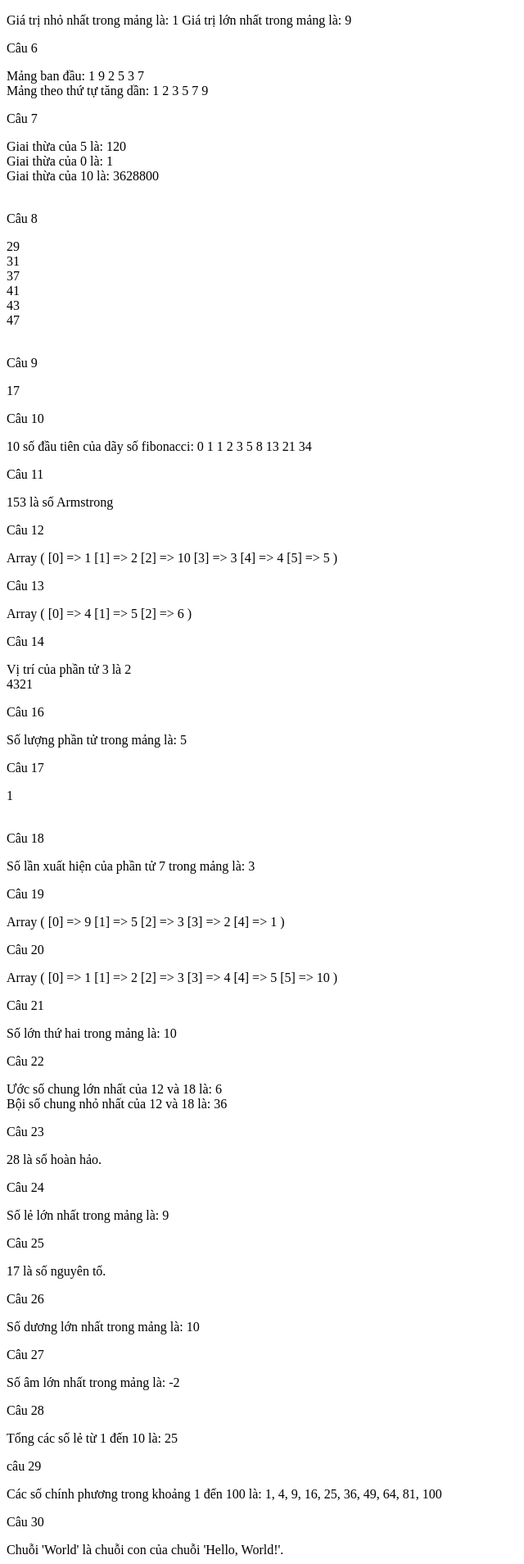
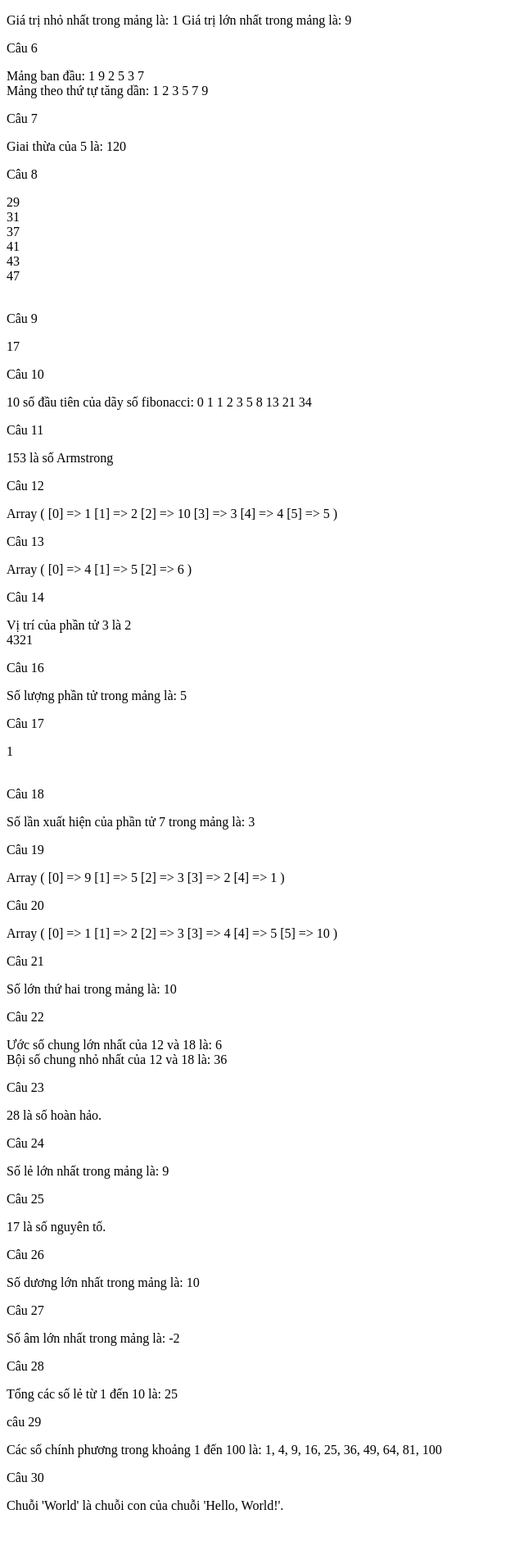
Before and after one commit to Vyen5602/learn.php, a PHP site: page /30cau.php in a window 1280 px wide. Shown: the part 488-2396 px from the top of the page at 82% size, without its empty margins (0-640 px from the left). After the commit the page ends 2333 px from the top, so only its background shows below. Run offline with PHP 8.4, Linux system fonts and the light colour scheme.

Commit message:
Update 30cau.php

```diff
--- a/30cau.php
+++ b/30cau.php
@@ -15,7 +15,7 @@ echo checkEvenNumber($number);
 <!-- Câu 2. Viết chương trình PHP để tính tổng của các số từ 1 đến n. -->
 <p>Câu 2</p>
 <?php
-function tinhTong($n) {
+function Total($n) {
     $sum = 0;
     for ($i = 1; $i <= $n; $i++) {
         $sum += $i;
@@ -23,8 +23,8 @@ function tinhTong($n) {
     return $sum;
 }
 $n = 10; // Thay đổi giá trị n ở đây để tính tổng của các số khác
-$tong = tinhTong($n);
-echo "Tổng của các số từ 1 đến $n là: $tong";
+$total = Total($n);
+echo "Tổng của các số từ 1 đến $n là: $total";
 ?>
 <br>
 
@@ -48,18 +48,17 @@ for($i = 1; $i <= 10; $i ++) {
 <!-- Câu 4. Viết chương trình PHP để kiểm tra xem một chuỗi có chứa một từ cụ thể hay không. -->
 <p>Câu 4 </p>
 <?php
-function kiemTraChuoi($chuoi, $tu) {
-    $kiemTra = strpos($chuoi, $tu);
-    if ($kiemTra !== false) {
-        echo "Chuỗi '$chuoi' chứa từ '$tu'.";
+function checkString1($string1, $string2) {
+    $check = strpos($string1, $string2);
+    if ($check !== false) {
+        echo "Chuỗi '$string1' chứa từ '$string2'.";
     } else {
-        echo "Chuỗi '$chuoi' không chứa từ '$tu'.";
+        echo "Chuỗi '$string1' không chứa từ '$string2'.";
     }
 }
-$chuoi = "Hello, world!"; // Thay đổi chuỗi ở đây để kiểm tra
-$tu = "world"; // Thay đổi từ cụ thể ở đây để kiểm tra
-
-kiemTraChuoi($chuoi, $tu);
+$string1 = "Hello, world!"; // Thay đổi chuỗi ở đây để kiểm tra
+$string2= "world"; // Thay đổi từ cụ thể ở đây để kiểm tra
+checkString1($string1, $string2);
 ?>
 <br>
 <!-- Câu 5. Viết chương trình PHP để tìm giá trị lớn nhất và nhỏ nhất trong một mảng. -->
@@ -109,21 +108,16 @@ foreach($arrTest as $value)
 <!-- Câu 7. Viết chương trình PHP để tính giai thừa của một số nguyên dương. -->
 <p>Câu 7</p>
 <?php
-$a = 5;
-$b = 0;
-$c = 10;
-
-function tinhGiaithua($n) {
-    if ($n > 0) {
-        return $n * tinhGiaithua ( $n - 1 );
+function factorialCalculation($n) {
+    if ($n == 0 || $n == 1) {
+        return 1;
     } else {
-        return 1;
+        return $n * factorialCalculation($n - 1);
     }
 }
-// tính giai thừa
-echo ("Giai thừa của " . $a . " là: " . tinhGiaithua ( $a ) . "<br>");
-echo ("Giai thừa của " . $b . " là: " . tinhGiaithua ( $b ) . "<br>");
-echo ("Giai thừa của " . $c . " là: " . tinhGiaithua ( $c ) . "<br>");
+$number = 5; // Thay đổi giá trị của số nguyên dương ở đây để tính giai thừa khác
+$factorial = factorialCalculation($number);
+echo "Giai thừa của $number là: $factorial";
 ?>
 <br>
 <!-- Câu 8. Viết chương trình PHP để tìm số nguyên tố trong một khoảng cho trước. -->
```
